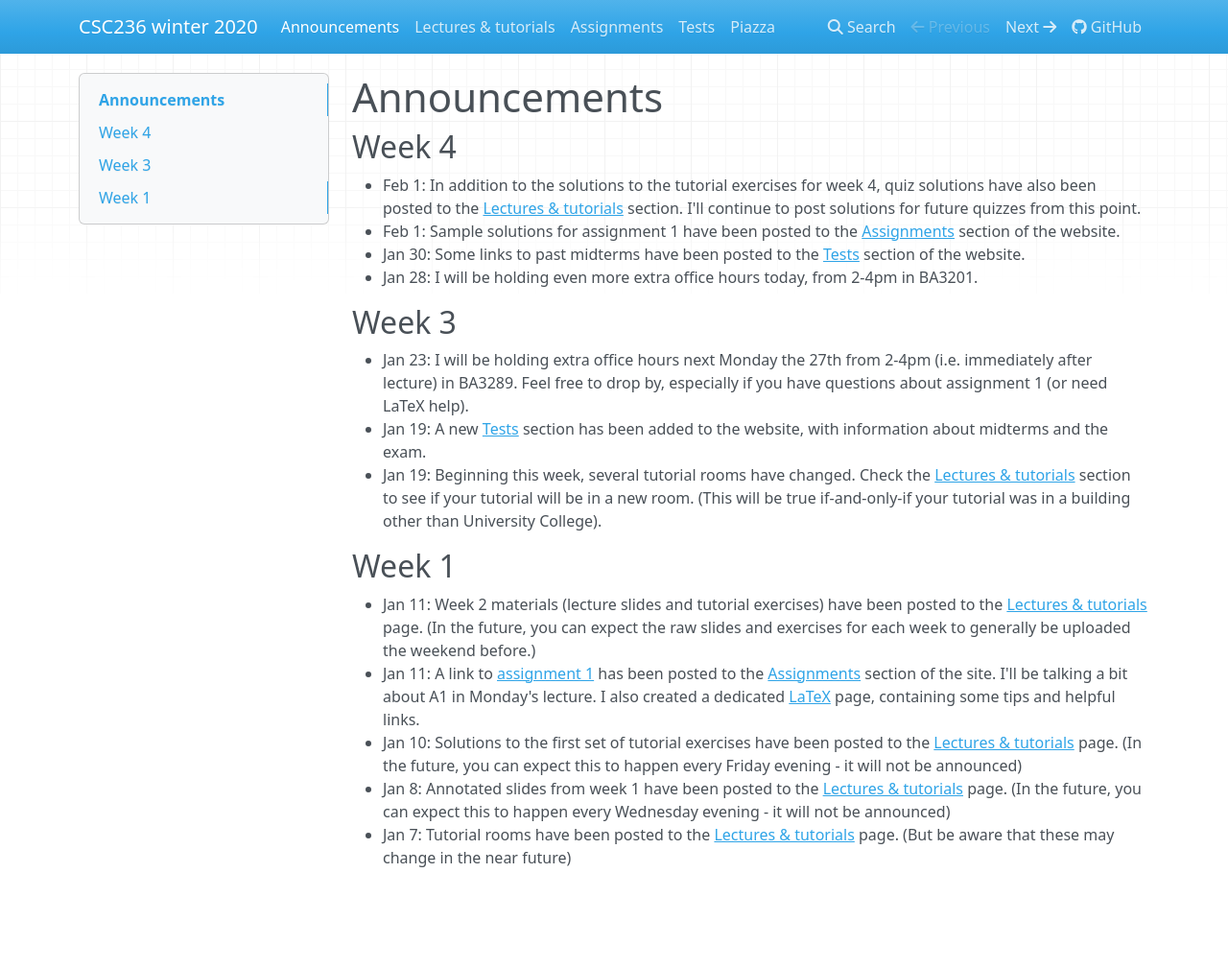
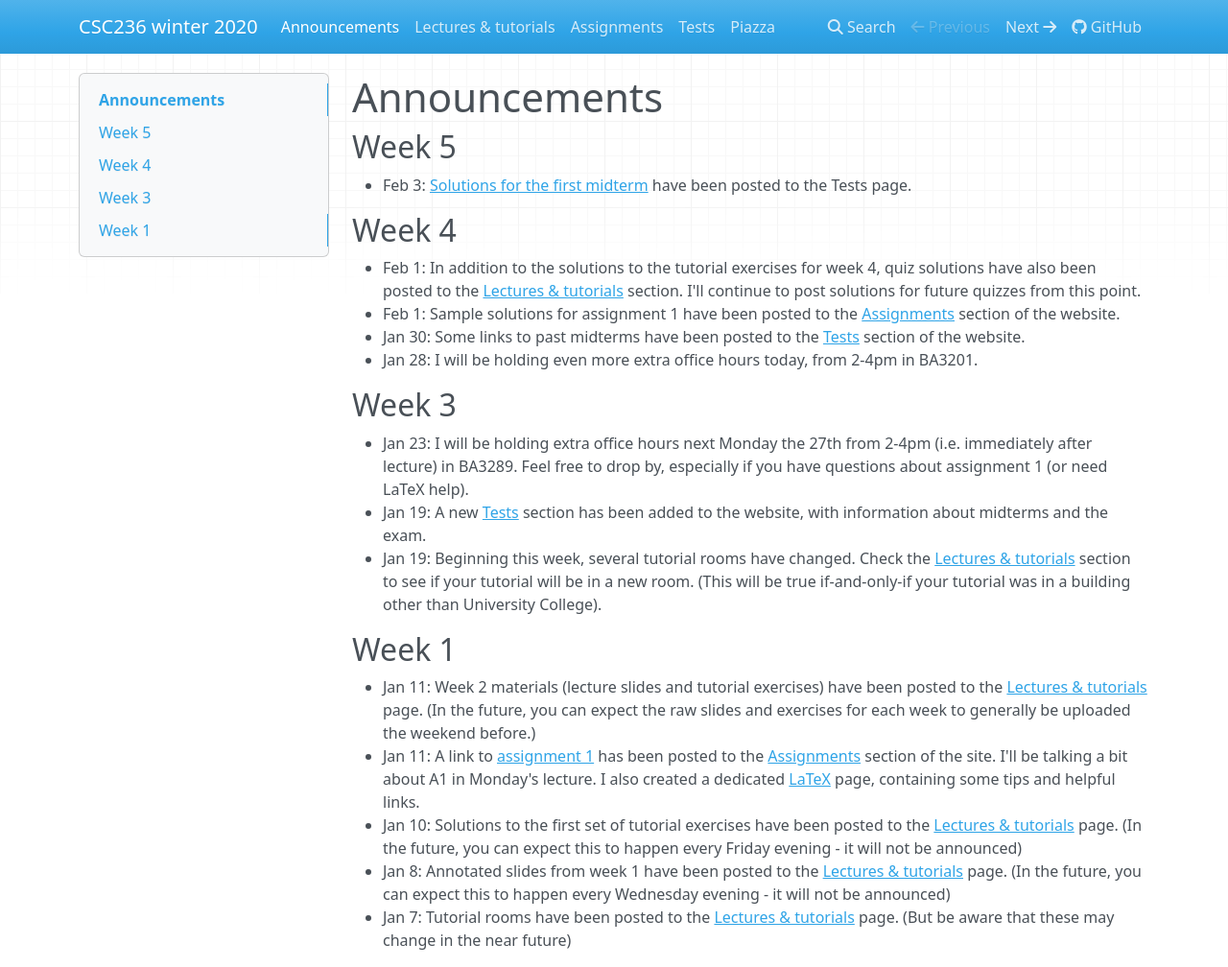
Before and after one commit to colinmorris/csc236, an MkDocs documentation site: the page built from docs/announcements.md, in a window 1280 px wide and 1008 px high. Shown: the whole window at 96% size. Built offline with MkDocs 1.6.1, drawn with Linux system fonts in a browser that asks for light colours; nearby versions of some CDN libraries.

Commit message:
Midterm solutions

```diff
--- a/docs/announcements.md
+++ b/docs/announcements.md
@@ -1,4 +1,7 @@
 # Announcements
+
+## Week 5
+* Feb 3: [Solutions for the first midterm](../misc/t1_solutions.pdf) have been posted to the Tests page.
 
 ## Week 4
 * Feb 1: In addition to the solutions to the tutorial exercises for week 4, quiz solutions have also been posted to the [Lectures & tutorials](../lectures_and_tutorials) section. I'll continue to post solutions for future quizzes from this point.
```
Also changed, not shown: docs/tests.md (+4 -0 lines), 1 other file.
